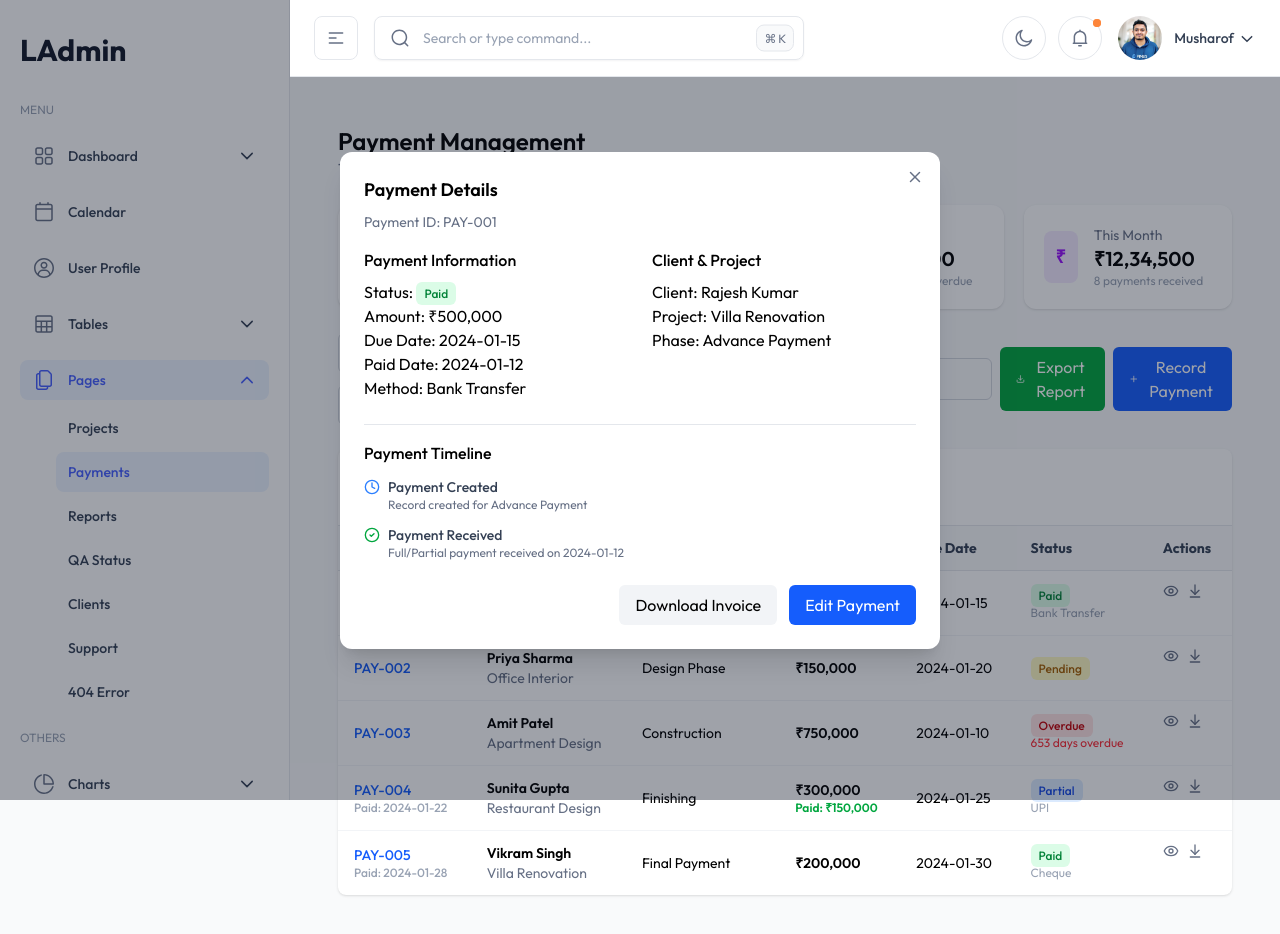
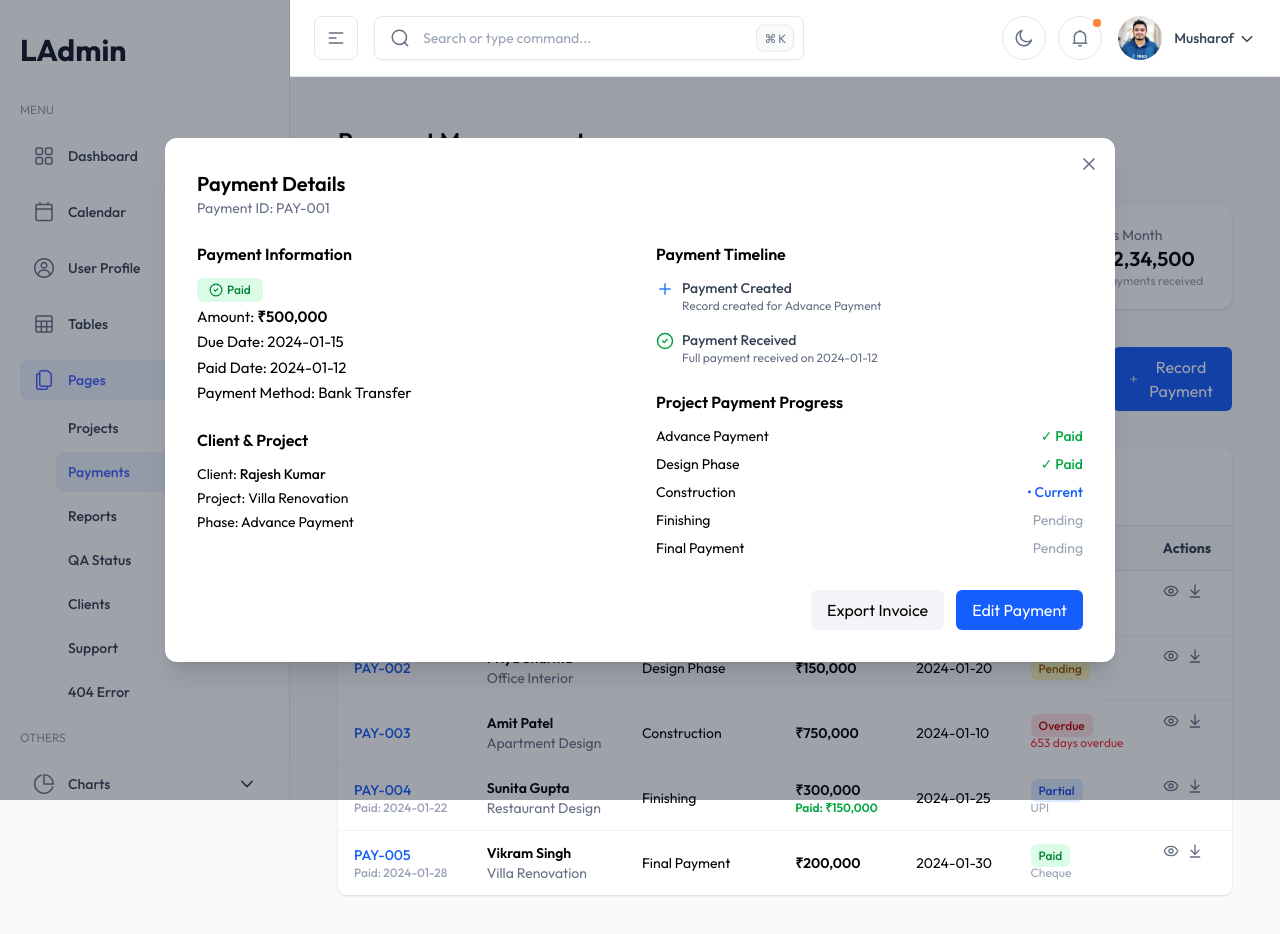
Before and after one commit to risvinmpm/LAdmin, a Next.js app: page /payments in a window 1280 px wide. Both pictures are taken after a click on the icon 1170 px from the left and 591 px from the top of the page. Shown: the top 934 px of the page. Built offline with nearby package versions, Linux system fonts and the light colour scheme.

Commit message:
payemt page latest updates

```diff
--- a/src/app/(admin)/(others-pages)/payments/page.tsx
+++ b/src/app/(admin)/(others-pages)/payments/page.tsx
@@ -11,6 +11,7 @@ import {
   Clock,
 } from "lucide-react";
 import { motion, AnimatePresence } from "framer-motion";
+import Swal from "sweetalert2";
 
 interface Payment {
   id: string;
@@ -275,7 +276,10 @@ export default function PaymentsPage() {
         </div>
       </div>
 
-      {/* Payment Details Modal */}
+      {/* ---------------------------------------------------------------------- */}
+      {/*  PAYMENT DETAILS MODAL + ACTIONS + SWEETALERT INTEGRATION              */}
+      {/* ---------------------------------------------------------------------- */}
+
       <AnimatePresence>
         {selectedPayment && (
           <motion.div
@@ -285,74 +289,151 @@ export default function PaymentsPage() {
             exit={{ opacity: 0 }}
           >
             <motion.div
-              className="bg-white rounded-xl shadow-xl w-[600px] p-6 relative"
+              className="bg-white rounded-xl shadow-xl w-[950px] p-8 relative"
               initial={{ scale: 0.95, y: 20 }}
               animate={{ scale: 1, y: 0 }}
               exit={{ scale: 0.9, opacity: 0 }}
             >
+              {/* Close Button */}
               <button
                 className="absolute top-4 right-4 text-gray-500 hover:text-red-500"
                 onClick={() => setSelectedPayment(null)}
               >
-                <X size={18} />
+                <X size={20} />
               </button>
 
-              <h2 className="text-lg font-semibold mb-2">
-                Payment Details
-              </h2>
-              <p className="text-sm text-gray-500 mb-4">
+              {/* Header */}
+              <h2 className="text-xl font-semibold">Payment Details</h2>
+              <p className="text-sm text-gray-500 mb-6">
                 Payment ID: {selectedPayment.id}
               </p>
 
-              <div className="grid grid-cols-2 gap-6">
+              {/* GRID 2 COL */}
+              <div className="grid grid-cols-2 gap-8">
+
+                {/* LEFT SECTION */}
+                <div className="space-y-6">
+
+                  {/* Payment Info */}
                   <div>
-                  <h3 className="font-medium mb-2">Payment Information</h3>
-                  <p>Status: <StatusBadge status={selectedPayment.status} /></p>
-                  <p>Amount: ₹{selectedPayment.amount.toLocaleString()}</p>
-                  <p>Due Date: {selectedPayment.dueDate}</p>
+                    <h3 className="font-semibold mb-3">Payment Information</h3>
+                    <div className="space-y-1 text-sm">
+
+                      {/* Status Badge */}
+                      <div className="flex items-center gap-2">
+                        <span
+                          className={`
+                      px-3 py-1 rounded-md text-xs font-medium flex items-center gap-1
+                      ${selectedPayment.status === "Paid"
+                              ? "bg-green-100 text-green-700"
+                              : selectedPayment.status === "Pending"
+                                ? "bg-yellow-100 text-yellow-700"
+                                : selectedPayment.status === "Overdue"
+                                  ? "bg-red-100 text-red-700"
+                                  : "bg-blue-100 text-blue-700"
+                            }
+                    `}
+                        >
+                          {selectedPayment.status === "Paid" && (
+                            <CheckCircle2 size={14} />
+                          )}
+                          {selectedPayment.status}
+                        </span>
+                      </div>
+
+                      <p className="text-[15px]">
+                        Amount:{" "}
+                        <span className="font-semibold">
+                          ₹{selectedPayment.amount.toLocaleString()}
+                        </span>
+                      </p>
+
+                      {selectedPayment.status === "Partial" &&
+                        selectedPayment.paidAmount && (
+                          <p className="text-green-600 text-[15px]">
+                            Paid Amount: ₹{selectedPayment.paidAmount.toLocaleString()}
+                          </p>
+                        )}
+
+                      <p className="text-[15px]">Due Date: {selectedPayment.dueDate}</p>
+
                       {selectedPayment.paymentDate && (
-                    <p>Paid Date: {selectedPayment.paymentDate}</p>
+                        <p className="text-[15px]">Paid Date: {selectedPayment.paymentDate}</p>
                       )}
+
                       {selectedPayment.method && (
-                    <p>Method: {selectedPayment.method}</p>
+                        <p className="text-[15px]">Payment Method: {selectedPayment.method}</p>
+                      )}
+
+                      {selectedPayment.status === "Overdue" &&
+                        selectedPayment.overdueDays && (
+                          <p className="text-red-600 text-[15px]">
+                            {selectedPayment.overdueDays} days overdue
+                          </p>
                         )}
                     </div>
+                  </div>
 
+                  {/* Client Info */}
                   <div>
-                  <h3 className="font-medium mb-2">Client & Project</h3>
-                  <p>Client: {selectedPayment.client}</p>
+                    <h3 className="font-semibold mb-3">Client & Project</h3>
+                    <div className="space-y-1 text-sm">
+                      <p>Client: <span className="font-medium">{selectedPayment.client}</span></p>
                       <p>Project: {selectedPayment.project}</p>
                       <p>Phase: {selectedPayment.phase}</p>
                     </div>
                   </div>
+                </div>
 
-              <div className="mt-6 border-t pt-4">
-                <h3 className="font-medium mb-3">Payment Timeline</h3>
-                <div className="space-y-3 text-sm">
+                {/* RIGHT SECTION */}
+                <div className="space-y-6">
+
+                  {/* Timeline */}
+                  <div>
+                    <h3 className="font-semibold mb-3">Payment Timeline</h3>
+
+                    <div className="space-y-4 text-sm">
+
+                      {/* Created */}
                       <div className="flex items-start gap-2">
-                    <Clock className="text-blue-500 mt-0.5" size={16} />
+                        <Plus className="text-blue-500 mt-0.5" size={18} />
                         <div>
-                      <p className="font-medium text-gray-700">
-                        Payment Created
-                      </p>
+                          <p className="font-medium text-gray-700">Payment Created</p>
                           <p className="text-gray-500 text-xs">
                             Record created for {selectedPayment.phase}
                           </p>
                         </div>
                       </div>
-                  {selectedPayment.paymentDate && (
+
+                      {/* Received (Paid + Partial) */}
+                      {(selectedPayment.status === "Paid" ||
+                        selectedPayment.status === "Partial") && (
                           <div className="flex items-start gap-2">
-                      <CheckCircle2
-                        className="text-green-600 mt-0.5"
-                        size={16}
-                      />
+                            <CheckCircle2 className="text-green-600 mt-0.5" size={18} />
                             <div>
                               <p className="font-medium text-gray-700">
                                 Payment Received
                               </p>
                               <p className="text-gray-500 text-xs">
-                          Full/Partial payment received on{" "}
+                                {selectedPayment.status === "Paid"
+                                  ? "Full payment received"
+                                  : "Partial payment received"}{" "}
+                                on{" "}
                                 {selectedPayment.paymentDate}
+                              </p>
+                            </div>
+                          </div>
+                        )}
+
+                      {/* Overdue */}
+                      {selectedPayment.status === "Overdue" && (
+                        <div className="flex items-start gap-2">
+                          <Clock className="text-red-500 mt-0.5" size={18} />
+                          <div>
+                            <p className="font-medium text-gray-700">Payment Overdue</p>
+                            <p className="text-gray-500 text-xs">
+                              Due date passed ({selectedPayment.dueDate}) <br />
+                              {selectedPayment.overdueDays} days overdue.
                             </p>
                           </div>
                         </div>
@@ -360,10 +441,119 @@ export default function PaymentsPage() {
                     </div>
                   </div>
 
-              <div className="mt-6 flex justify-end gap-3">
-                <button className="bg-gray-100 px-4 py-2 rounded-md hover:bg-gray-200">
-                  Download Invoice
+                  {/* Project Payment Progress */}
+                  <div>
+                    <h3 className="font-semibold mb-3">Project Payment Progress</h3>
+
+                    <div className="space-y-2 text-sm">
+                      <div className="flex justify-between">
+                        <span>Advance Payment</span>
+                        <span className="text-green-600 font-medium">✓ Paid</span>
+                      </div>
+
+                      <div className="flex justify-between">
+                        <span>Design Phase</span>
+                        <span className="text-green-600 font-medium">✓ Paid</span>
+                      </div>
+
+                      <div className="flex justify-between">
+                        <span>Construction</span>
+                        <span className="text-blue-600 font-medium">• Current</span>
+                      </div>
+
+                      <div className="flex justify-between">
+                        <span>Finishing</span>
+                        <span className="text-gray-400">Pending</span>
+                      </div>
+
+                      <div className="flex justify-between">
+                        <span>Final Payment</span>
+                        <span className="text-gray-400">Pending</span>
+                      </div>
+                    </div>
+                  </div>
+                </div>
+              </div>
+
+              {/* ACTION BUTTONS */}
+              <div className="mt-8 flex justify-end gap-3">
+
+                {/* Pending → Mark as Paid */}
+                {selectedPayment.status === "Pending" && (
+                  <button
+                    onClick={() => {
+                      Swal.fire({
+                        title: "Mark as Paid?",
+                        text: "This payment will be marked as fully paid.",
+                        icon: "warning",
+                        showCancelButton: true,
+                        confirmButtonText: "Yes, mark paid",
+                      }).then((res) => {
+                        if (res.isConfirmed) {
+                          Swal.fire("Success", "Payment marked as paid!", "success");
+                        }
+                      });
+                    }}
+                    className="bg-green-600 text-white px-4 py-2 rounded-md hover:bg-green-700"
+                  >
+                    Mark as Paid
                   </button>
+                )}
+
+                {/* Overdue → Send Reminder */}
+                {selectedPayment.status === "Overdue" && (
+                  <button
+                    onClick={() => {
+                      Swal.fire({
+                        title: "Send Reminder?",
+                        text: `Send payment reminder email to ${selectedPayment.client}?`,
+                        icon: "info",
+                        showCancelButton: true,
+                        confirmButtonText: "Send Reminder",
+                      }).then((res) => {
+                        if (res.isConfirmed) {
+                          Swal.fire("Sent!", "Reminder email sent successfully.", "success");
+                        }
+                      });
+                    }}
+                    className="bg-orange-600 text-white px-4 py-2 rounded-md hover:bg-orange-700"
+                  >
+                    Send Reminder
+                  </button>
+                )}
+
+                {/* EXPORT MENU */}
+                <button
+                  onClick={() => {
+                    Swal.fire({
+                      title: "Export Invoice",
+                      html: `
+                  <div style="display:flex;flex-direction:column;gap:10px;text-align:left;">
+                    <button id="download" style="padding:8px 12px;border-radius:6px;border:1px solid #ddd;">Download Invoice</button>
+                    <button id="print" style="padding:8px 12px;border-radius:6px;border:1px solid #ddd;">Print Invoice</button>
+                    <button id="preview" style="padding:8px 12px;border-radius:6px;border:1px solid #ddd;">Preview Invoice</button>
+                  </div>
+                `,
+                      showConfirmButton: false,
+                    });
+
+                    setTimeout(() => {
+                      document.getElementById("download")?.addEventListener("click", () =>
+                        Swal.fire("Downloaded", "Invoice downloaded successfully.", "success")
+                      );
+                      document.getElementById("print")?.addEventListener("click", () =>
+                        Swal.fire("Printing...", "Invoice sent to printer.", "success")
+                      );
+                      document.getElementById("preview")?.addEventListener("click", () =>
+                        Swal.fire("Preview Opened", "Invoice preview opened.", "success")
+                      );
+                    }, 10);
+                  }}
+                  className="bg-gray-100 px-4 py-2 rounded-md hover:bg-gray-200"
+                >
+                  Export Invoice
+                </button>
+
                 <button className="bg-blue-600 text-white px-4 py-2 rounded-md hover:bg-blue-700">
                   Edit Payment
                 </button>
@@ -372,6 +562,7 @@ export default function PaymentsPage() {
           </motion.div>
         )}
       </AnimatePresence>
+
     </div>
   );
 }
```
Lines whose indentation alone changed are shown as unchanged.
